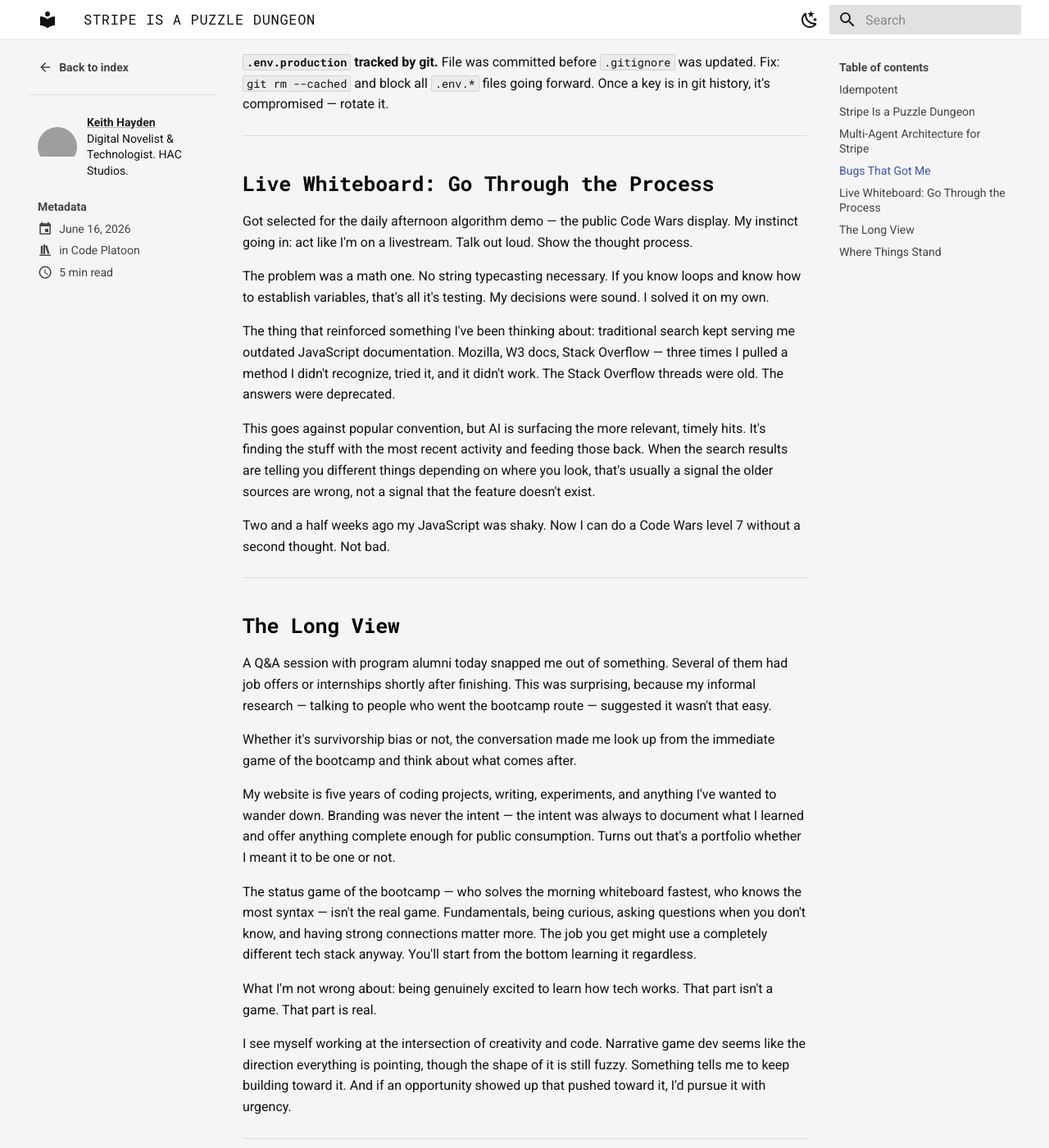
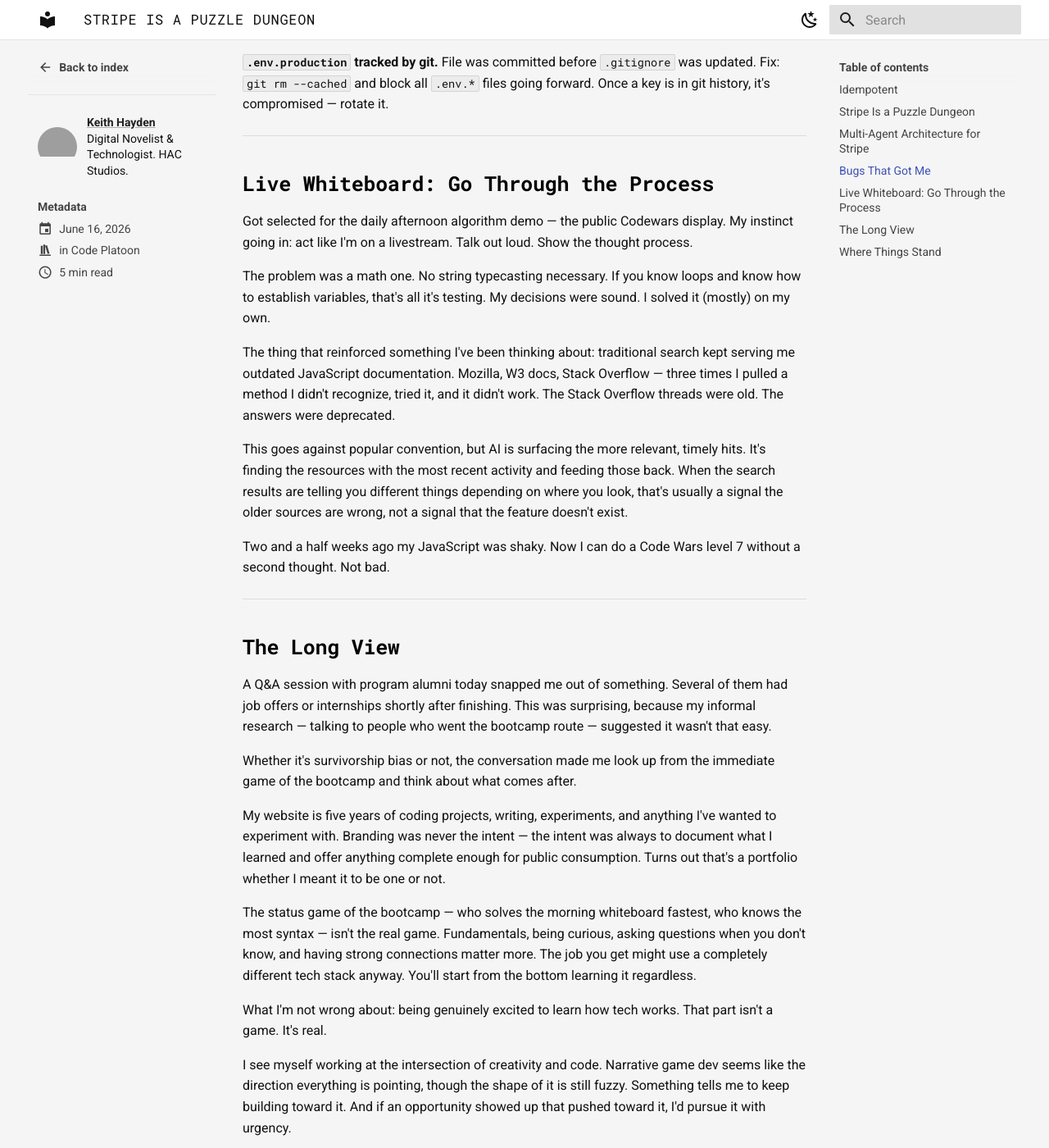
Before and after one commit to KgitWH21/code-platoon-blog, an MkDocs documentation site: the page built from docs/blog/posts/2026-06-16-stripe-is-a-puzzle-dungeon.md, in a window 1280 px wide and 1400 px high, scrolled down 2194 px. Shown: the whole window at 82% size. Built offline with MkDocs 1.6.1 and Material for MkDocs 9.7.7, drawn with Linux system fonts in a browser that asks for light colours; some of the changed text lies outside the part shown; grey boxes are pictures that could not be loaded.

Commit message:
Editorial edits to Jun 16 Stripe blog post
Co-Authored-By: Claude Sonnet 4.6 <noreply@anthropic.com>

```diff
--- a/docs/blog/posts/2026-06-16-stripe-is-a-puzzle-dungeon.md
+++ b/docs/blog/posts/2026-06-16-stripe-is-a-puzzle-dungeon.md
@@ -83,13 +83,13 @@ A few things that cost me time, in case I need to debug this again later:
 
 ## Live Whiteboard: Go Through the Process
 
-Got selected for the daily afternoon algorithm demo — the public Code Wars display. My instinct going in: act like I'm on a livestream. Talk out loud. Show the thought process.
+Got selected for the daily afternoon algorithm demo — the public Codewars display. My instinct going in: act like I'm on a livestream. Talk out loud. Show the thought process.
 
-The problem was a math one. No string typecasting necessary. If you know loops and know how to establish variables, that's all it's testing. My decisions were sound. I solved it on my own.
+The problem was a math one. No string typecasting necessary. If you know loops and know how to establish variables, that's all it's testing. My decisions were sound. I solved it (mostly) on my own.
 
 The thing that reinforced something I've been thinking about: traditional search kept serving me outdated JavaScript documentation. Mozilla, W3 docs, Stack Overflow — three times I pulled a method I didn't recognize, tried it, and it didn't work. The Stack Overflow threads were old. The answers were deprecated.
 
-This goes against popular convention, but AI is surfacing the more relevant, timely hits. It's finding the stuff with the most recent activity and feeding those back. When the search results are telling you different things depending on where you look, that's usually a signal the older sources are wrong, not a signal that the feature doesn't exist.
+This goes against popular convention, but AI is surfacing the more relevant, timely hits. It's finding the resources with the most recent activity and feeding those back. When the search results are telling you different things depending on where you look, that's usually a signal the older sources are wrong, not a signal that the feature doesn't exist.
 
 Two and a half weeks ago my JavaScript was shaky. Now I can do a Code Wars level 7 without a second thought. Not bad.
 
@@ -101,11 +101,11 @@ A Q&A session with program alumni today snapped me out of something. Several of
 
 Whether it's survivorship bias or not, the conversation made me look up from the immediate game of the bootcamp and think about what comes after.
 
-My website is five years of coding projects, writing, experiments, and anything I've wanted to wander down. Branding was never the intent — the intent was always to document what I learned and offer anything complete enough for public consumption. Turns out that's a portfolio whether I meant it to be one or not.
+My website is five years of coding projects, writing, experiments, and anything I've wanted to experiment with. Branding was never the intent — the intent was always to document what I learned and offer anything complete enough for public consumption. Turns out that's a portfolio whether I meant it to be one or not.
 
 The status game of the bootcamp — who solves the morning whiteboard fastest, who knows the most syntax — isn't the real game. Fundamentals, being curious, asking questions when you don't know, and having strong connections matter more. The job you get might use a completely different tech stack anyway. You'll start from the bottom learning it regardless.
 
-What I'm not wrong about: being genuinely excited to learn how tech works. That part isn't a game. That part is real.
+What I'm not wrong about: being genuinely excited to learn how tech works. That part isn't a game. It's real.
 
 I see myself working at the intersection of creativity and code. Narrative game dev seems like the direction everything is pointing, though the shape of it is still fuzzy. Something tells me to keep building toward it. And if an opportunity showed up that pushed toward it, I'd pursue it with urgency.
 
```
Also changed, not shown: other parts of docs/blog/posts/2026-06-16-stripe-is-a-puzzle-dungeon.md (+1 -1 lines).
